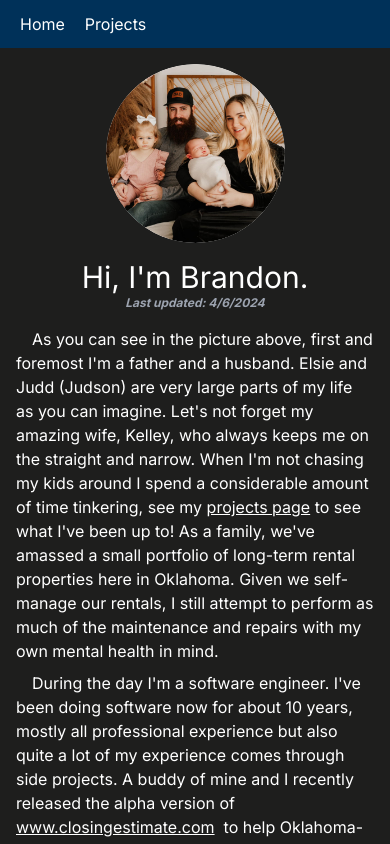
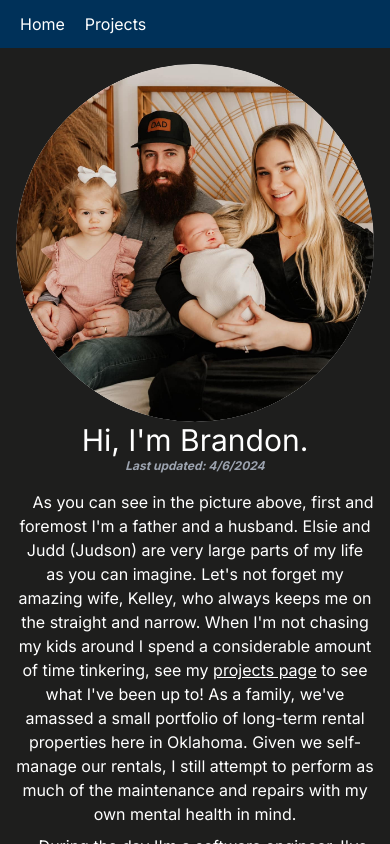
Before and after one commit to bgandy94/personal-website, a Next.js app: page / in a window 390 px wide. Shown: the top 844 px of the page. Built offline with nearby package versions, Linux system fonts and the light colour scheme.

Commit message:
ok actual rough draft, mobile view fixed, portfolio system

```diff
--- a/src/app/layout.tsx
+++ b/src/app/layout.tsx
@@ -62,7 +62,7 @@ export default function RootLayout({
       <body className={inter.className + ' bg-background text-white'}>
         <Nav />
 
-        <main className="h-screen flex items-center flex-col color-primary px-4 md:px-[20rem] py-4">
+        <main className="h-screen flex items-center flex-col color-primary px-4 py-4">
           {children}
         </main>
       </body>
--- a/src/app/lib/projects.tsx
+++ b/src/app/lib/projects.tsx
@@ -191,18 +191,16 @@ export const projects: Project[] = [
           Simply enough, to determine a particular transaction&apos;s type, we
           use the tags to determine that. The logic can be found below
         </p>
-        <pre className="bg-gray-600 w-full text-left p-2 my-2">
-          <code>
-            if transaction has a property tag and a &apos;maintenance&apos; tag
-            then type = &apos;Maintenance&apos; <br />
-            if transaction has a property tag and a &apos;renovation&apos; tag
-            then type = &apos;Renovation&apos; <br />
-            if transaction has a &apos;rpt write-offs&apos; tag then type =
-            &apos;Write-Offs&apos;
-            <br />
-            else type = &apos;Operating&apos;
-          </code>
-        </pre>
+        <code className="text-sm lg:text-[16px] bg-gray-600 w-full text-left p-1 lg:p-2 my-2">
+          if transaction has a property and &apos;maintenance&apos; tag then
+          type = &apos;Maintenance&apos; <br />
+          if transaction has a property and &apos;renovation&apos; tag then type
+          = &apos;Renovation&apos; <br />
+          if transaction has a &apos;rpt write-offs&apos; tag then type =
+          &apos;Write-Offs&apos;
+          <br />
+          else type = &apos;Operating&apos;
+        </code>
         <table className="table-auto text-left">
           <thead className="border-b-2">
             <tr>
--- a/src/app/page.tsx
+++ b/src/app/page.tsx
@@ -14,8 +14,8 @@ const interests = [
 ]
 export default function Home() {
   return (
-    <>
-      <div className="max-md:max-w-[50%] mb-4">
+    <div className="md:max-w-[50rem] mb-4 text-center">
+      <div className="flex justify-center">
         <Image
           src="/fam-pic.svg"
           alt="family picture"
@@ -72,6 +72,6 @@ export default function Home() {
           .join('')
           .trim()}
       </div>
-    </>
+    </div>
   )
 }
--- a/src/app/projects/[slug]/page.tsx
+++ b/src/app/projects/[slug]/page.tsx
@@ -29,7 +29,7 @@ export default function Projects({
   } = project
 
   return (
-    <div className="flex flex-col items-center text-center pb-8 max-w-[50rem]">
+    <div className="flex flex-col items-center text-center px-2 md:px-0 pb-8 max-w-[50rem]">
       <Head>
         <title>{title}</title>
       </Head>
```
